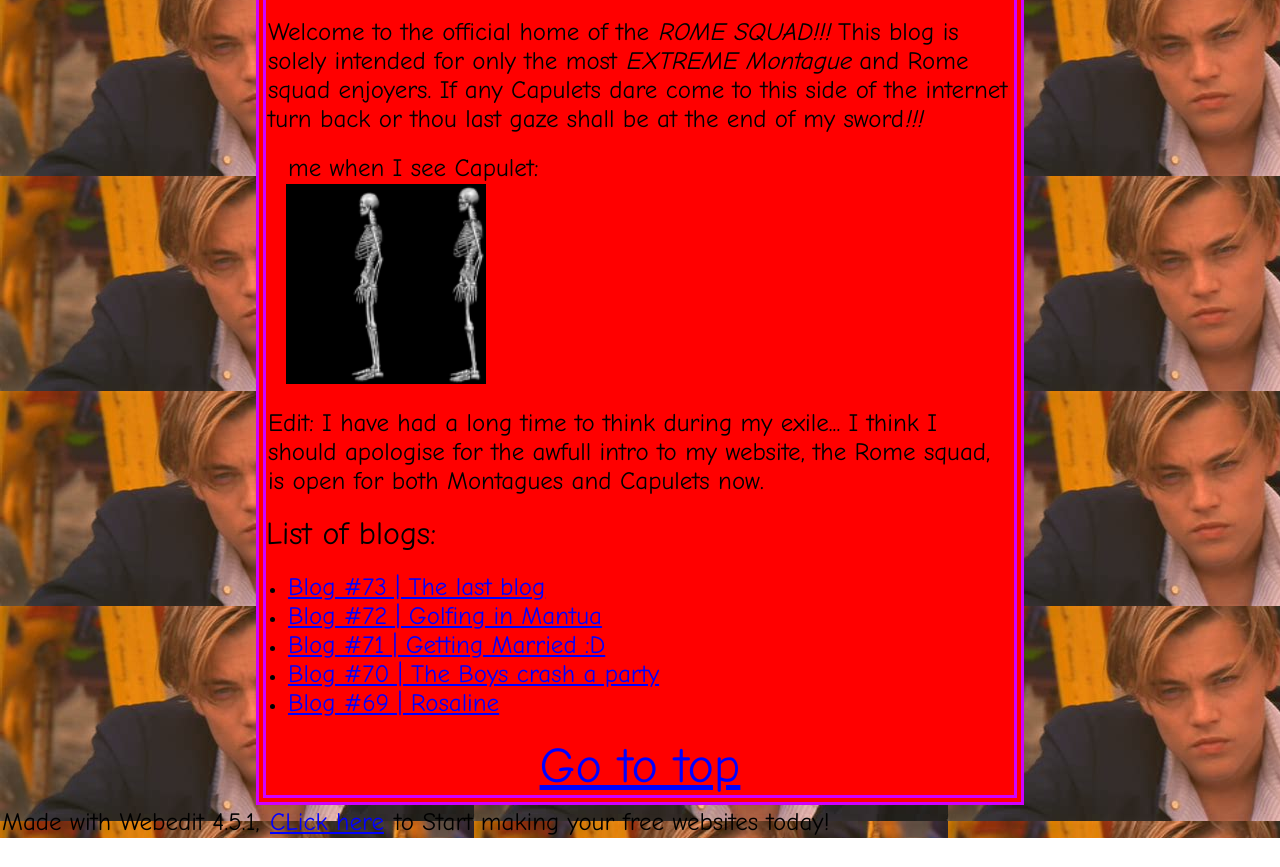
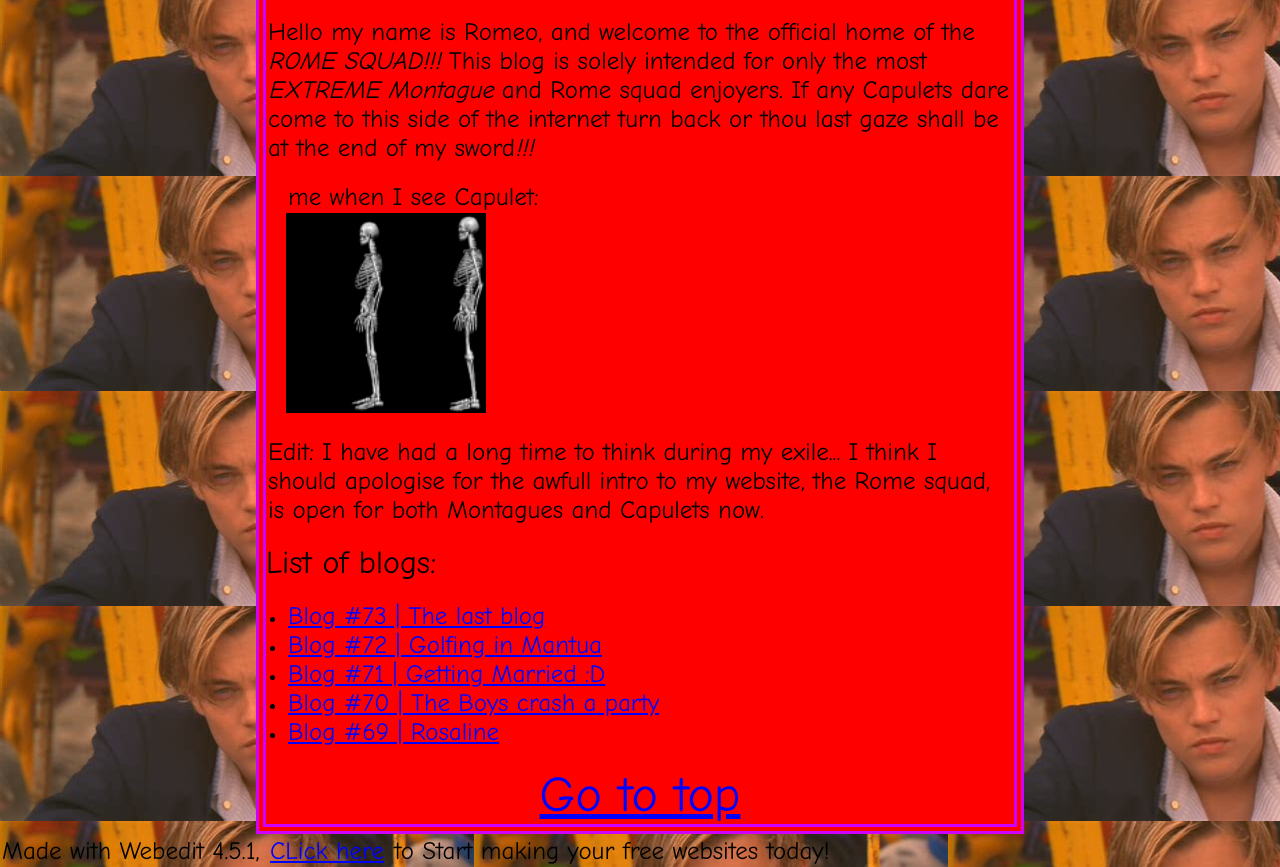
Before and after one commit to shadowvrs/Romeo-website, a plain HTML site: page index.html in a window 1280 px wide. Shown: the part 899-1766 px from the top of the page. Before the commit the page ends 1737 px from the top, so only its background shows below. Drawn offline with Linux system fonts and the light colour scheme.

Commit message:
Added a introduction to Romeo

```diff
--- a/index.html
+++ b/index.html
@@ -58,8 +58,9 @@
                     <img src="images/front page/welcome13d.gif" width="600vw">
                 </div>
                 <p>
-                    Welcome to the official home of the <b><i>ROME SQUAD!!!</i><b> This blog is
-                    solely intended for only the most <b><i>EXTREME Montague</i><b> and Rome
+                    Hello my name is Romeo, and welcome to the official home of
+                    the <b><i>ROME SQUAD!!!</i><b> This blog is solely intended
+                    for only the most <b><i>EXTREME Montague</i><b> and Rome
                     squad enjoyers. If any Capulets dare come to this side of the
                     internet turn back or thou last gaze shall be at the end of my
                     sword<b><i>!!!</i></b>
```
